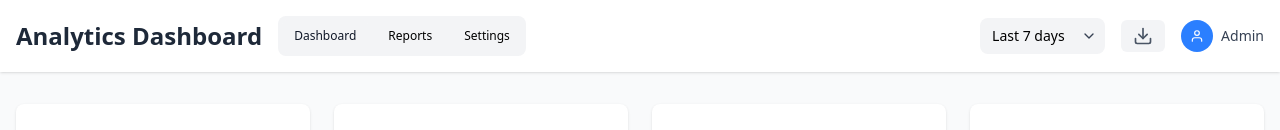
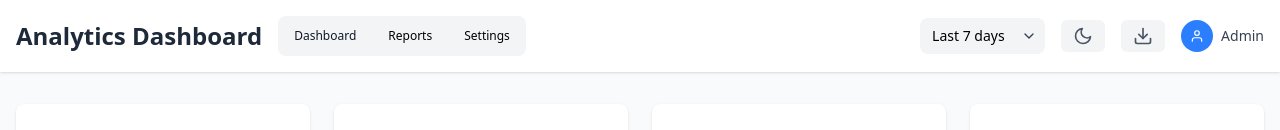
Before and after one commit to asifjirayat/analytics-dashboard, a React (Vite) app: page / in a window 1280 px wide. Shown: the top 130 px of the page. Built offline with nearby package versions, Linux system fonts and the light colour scheme.

Commit message:
useDashboard hook to toggleTheme and handleDateRange

```diff
--- a/src/components/contexts/DashboardContext.jsx
+++ /dev/null
@@ -1,7 +0,0 @@
-import React from "react";
-
-const DashboardContext = () => {
-  return <div>DashboardContext</div>;
-};
-
-export default DashboardContext;
--- a/src/components/layout/Header.jsx
+++ b/src/components/layout/Header.jsx
@@ -1,8 +1,19 @@
+import { useDashboard } from "../../contexts/DashboardContext.jsx";
 import { Button } from "../ui/Button";
-import { FiDownload, FiUser } from "react-icons/fi";
+import { FiDownload, FiUser, FiSun, FiMoon } from "react-icons/fi";
 import { Select } from "../ui/Select";
 
 export const Header = () => {
+  const { state, actions } = useDashboard();
+
+  const handleDateRangeChange = (e) => {
+    actions.setDateRange(e.target.value);
+  };
+
+  const toggleTheme = () => {
+    actions.setTheme(state.theme === "light" ? "dark" : "light");
+  };
+
   return (
     <header className="bg-white shadow-sm">
       <div className="container mx-auto px-4 py-4">
@@ -25,12 +36,25 @@ export const Header = () => {
           </div>
 
           <div className="flex items-center space-x-4">
-            <Select>
+            <Select value={state.dateRange} onChange={handleDateRangeChange}>
               <option>Last 7 days</option>
               <option>Last 30 days</option>
               <option>Last 90 days</option>
               <option>Year to date</option>
             </Select>
+
+            <Button
+              variant="secondary"
+              size="sm"
+              className="p-2 rounded-lg hover:bg-gray-100"
+              onClick={toggleTheme}
+            >
+              {state.theme === "light" ? (
+                <FiMoon className="w-5 h-5 text-gray-600" />
+              ) : (
+                <FiSun className="w-5 h-5 text-gray-600" />
+              )}
+            </Button>
 
             <Button
               variant="secondary"
```
